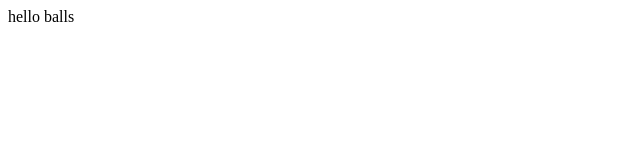
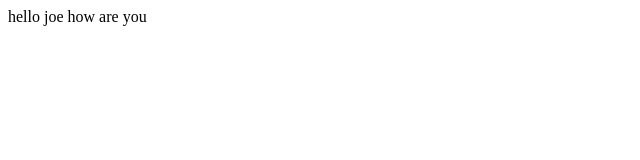
Before and after one commit to JBerkheiser/CIS655-final-project, a plain HTML site: page frontend/index.html in a window 1280 px wide. Shown: the full height of the page, 0-640 px from the left. Drawn offline with Linux system fonts and the light colour scheme.

Commit message:
need to change the file so the vm can pull

```diff
--- a/frontend/index.html
+++ b/frontend/index.html
@@ -1,5 +1,5 @@
 <html>
     <body>
-        <p>hello balls</p>
+        <p>hello joe how are you</p>
     </body>
 </html>
```
